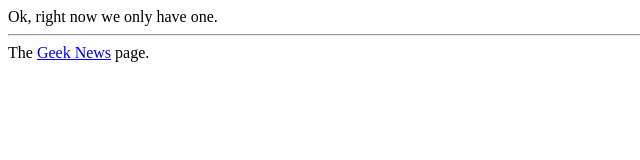
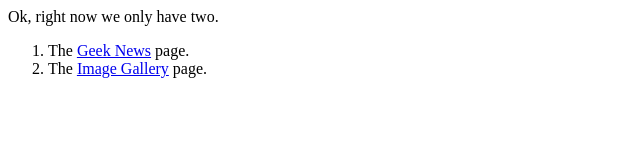
Before and after one commit to drewcsillag/skunkweb, a plain HTML site: page SkunkWeb/sample_webdocs/demo/index.html in a window 1280 px wide. Shown: the whole page, without its empty margins (0-640 px from the left). Drawn offline with Linux system fonts and the light colour scheme.

Commit message:
added link to gallery demo.

```diff
--- a/SkunkWeb/sample_webdocs/demo/index.html
+++ b/SkunkWeb/sample_webdocs/demo/index.html
@@ -1,5 +1,5 @@
-<TITLE>Demos</TITLE>
-
-Ok, right now we only have one.
-<HR>
-The <A HREF="geeknews">Geek News</a> page.
+<html><head><TITLE>Demos</TITLE></head>
+<body><p>Ok, right now we only have two.</p>
+<OL><LI>The <A HREF="geeknews">Geek News</a> page.</LI>
+<LI>The <A HREF="gallery">Image Gallery</A> page.</LI>
+</OL>
```
Also changed, not shown: 1 other file.
